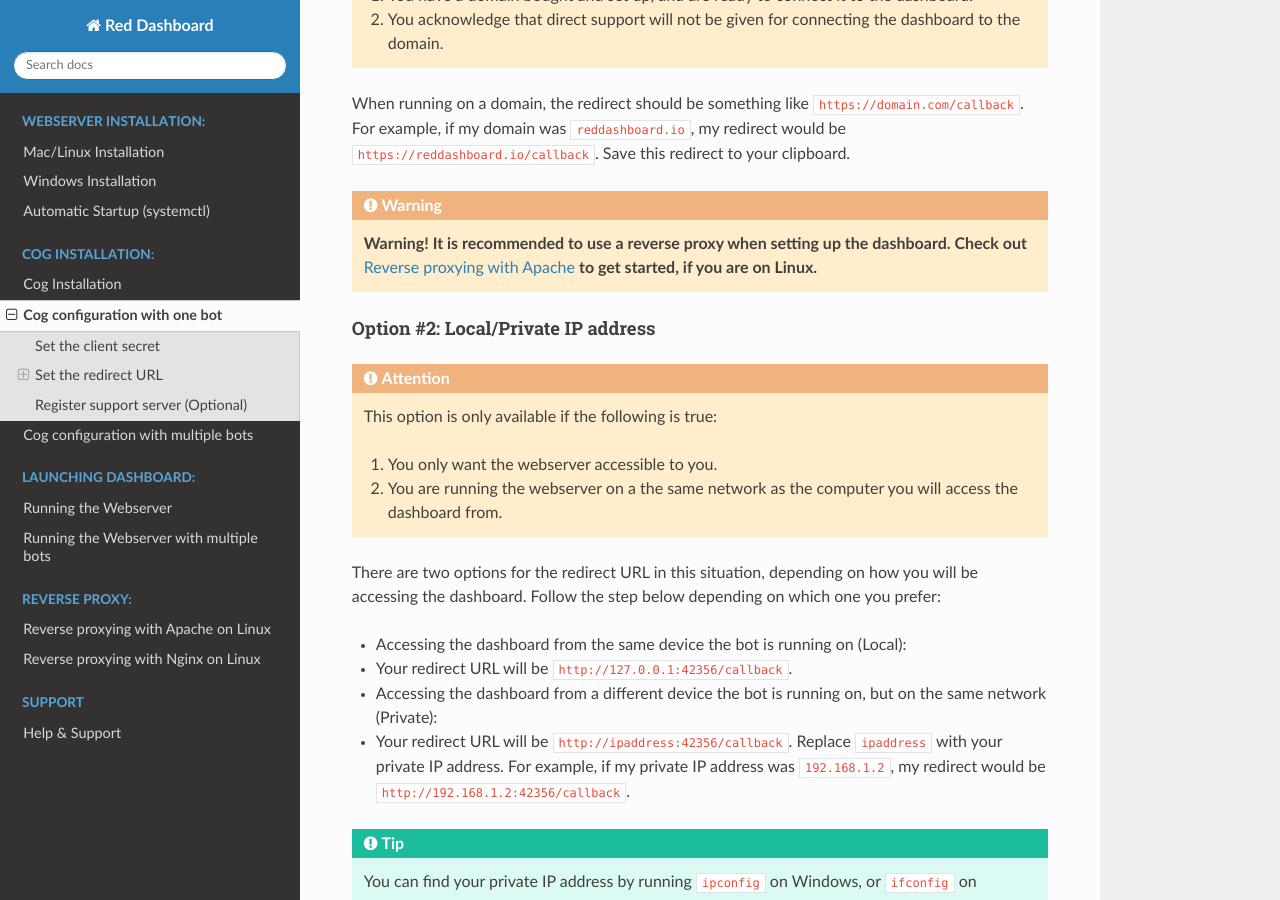
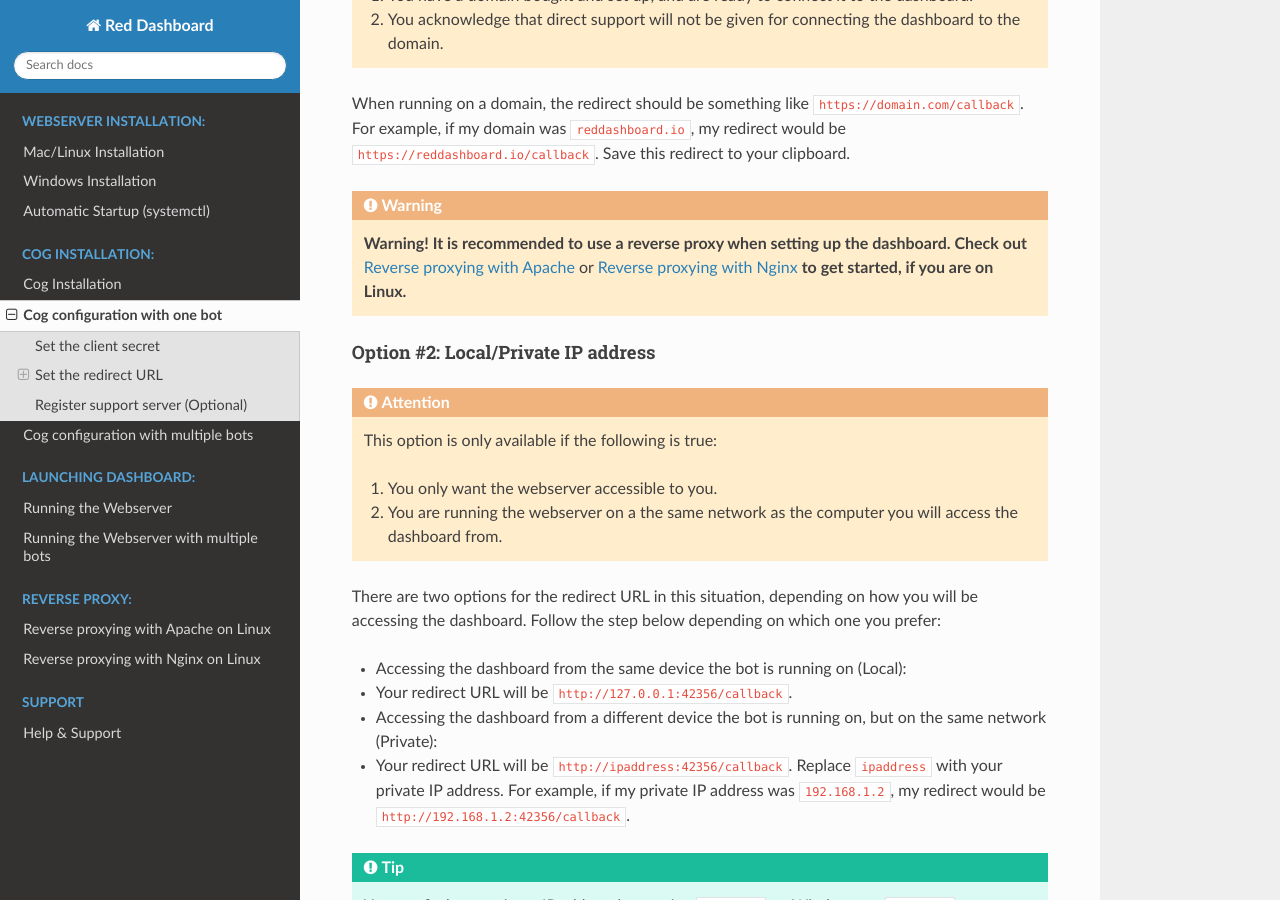
Before and after one commit to Cog-Creators/Red-Dashboard, a Sphinx documentation site: the page built from docs/cog_config_one_bot.rst, in a window 1280 px wide and 900 px high, scrolled down 1149 px. Built offline with Sphinx 7.4.7 and the Read the Docs theme 2.0.0, drawn with Linux system fonts in a browser that asks for light colours.

Commit message:
Update docs to point to nginx as well

```diff
--- a/docs/cog_config_multi_bot.rst
+++ b/docs/cog_config_multi_bot.rst
@@ -99,7 +99,7 @@
 
 .. warning::
 
-   **Warning! It is recommended to use a reverse proxy when setting up the dashboard. Check out** `Reverse proxying with Apache <reverse_proxy_apache>` **to get started, if you are on Linux.**
+   **Warning! It is recommended to use a reverse proxy when setting up the dashboard. Check out** `Reverse proxying with Apache <reverse_proxy_apache>` or `Reverse proxying with Nginx <reverse_proxy_nginx>` **to get started, if you are on Linux.**
 
 Option #2: Local/Private IP address
 ^^^^^^^^^^^^^^^^^^^^^^^^^^^^^^^^^^^
--- a/docs/cog_config_one_bot.rst
+++ b/docs/cog_config_one_bot.rst
@@ -65,7 +65,7 @@
 
 .. warning::
 
-   **Warning! It is recommended to use a reverse proxy when setting up the dashboard. Check out** `Reverse proxying with Apache <reverse_proxy_apache>` **to get started, if you are on Linux.**
+   **Warning! It is recommended to use a reverse proxy when setting up the dashboard. Check out** `Reverse proxying with Apache <reverse_proxy_apache>` or `Reverse proxying with Nginx <reverse_proxy_nginx>` **to get started, if you are on Linux.**
 
 Option #2: Local/Private IP address
 ^^^^^^^^^^^^^^^^^^^^^^^^^^^^^^^^^^^
```
